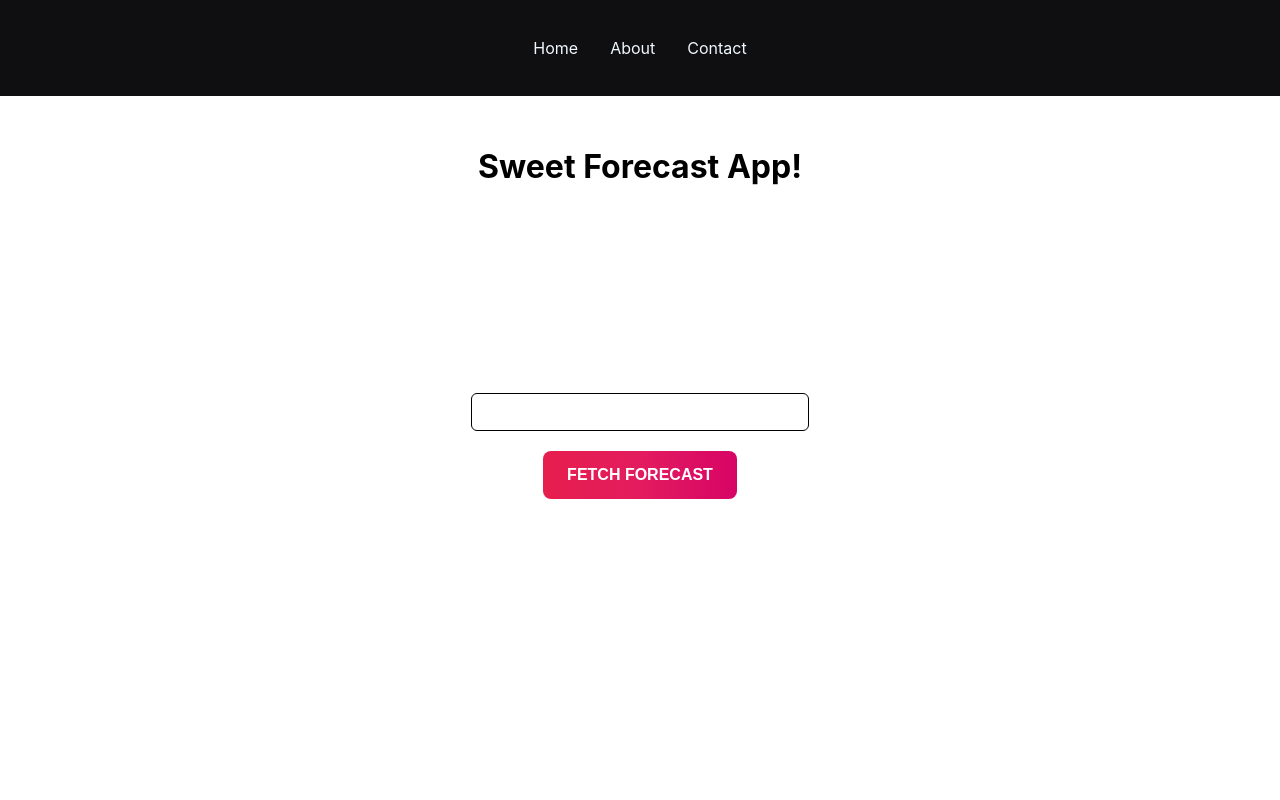
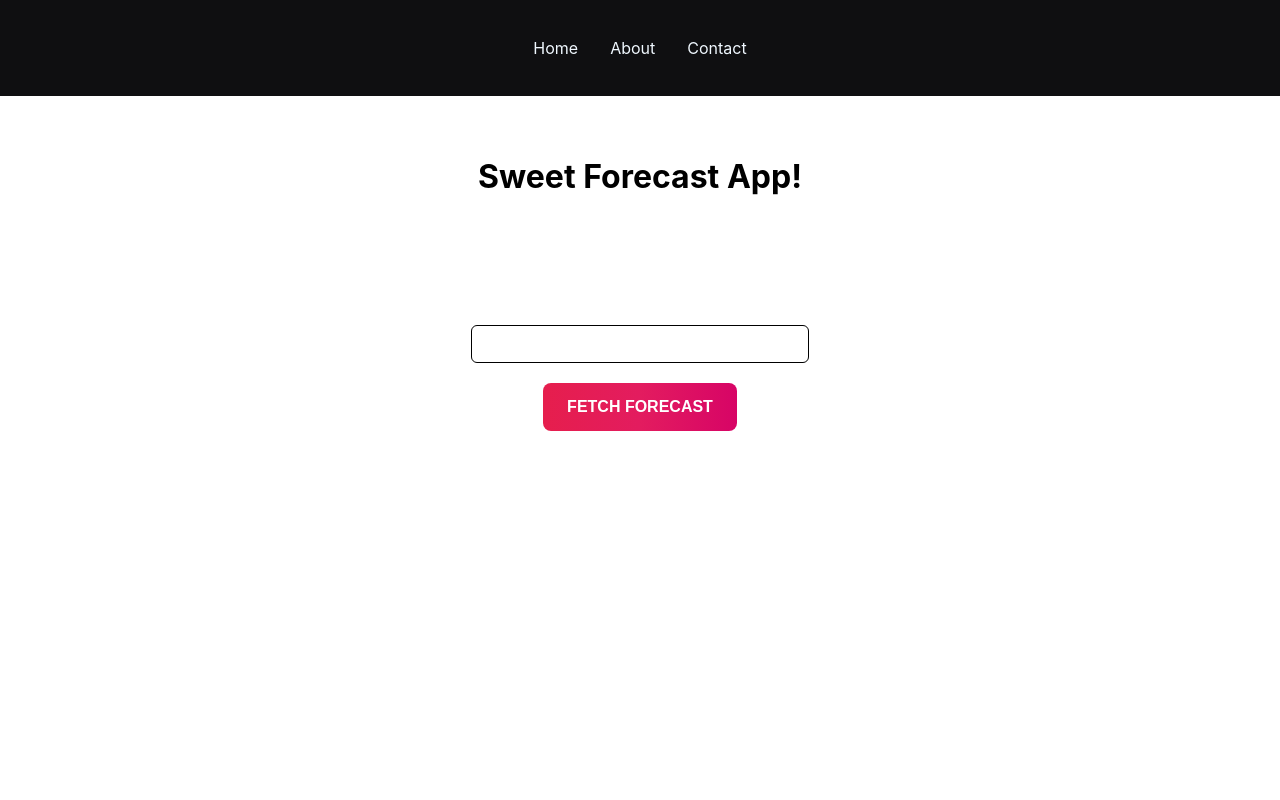
Before and after one commit to Majchrzak202/ForecastApp-, a React (Create React App) app: page / in a window 1280 px wide. Shown: the top 800 px of the page. Built offline with nearby package versions, Linux system fonts and the light colour scheme; the HTML template or start-up script is replaced by a standard one.

Commit message:
Adjusting styles before Build

```diff
--- a/src/Components/UI/Header.css
+++ b/src/Components/UI/Header.css
@@ -1,5 +1,5 @@
 .header {
     display: flex;
-    margin-top: 10px;
-    min-height: 20vh;
+    margin-top: 20px;
+    min-height: 8vh;
 }
--- a/src/Components/UI/SearchBar.css
+++ b/src/Components/UI/SearchBar.css
@@ -12,6 +12,7 @@
   border: 1px solid;
   width: 20rem;
   max-width: 100%;
+  text-align: center;
 }
 
 .invalid {
```
